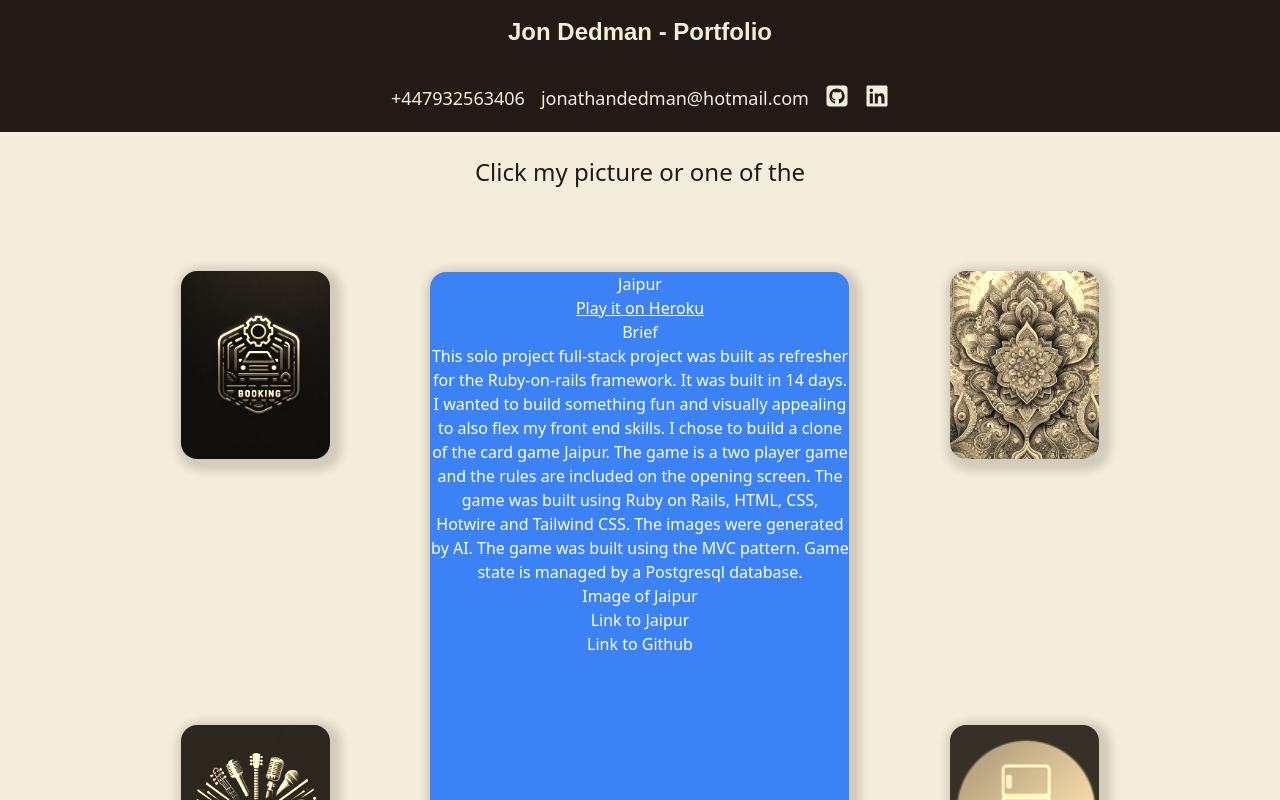
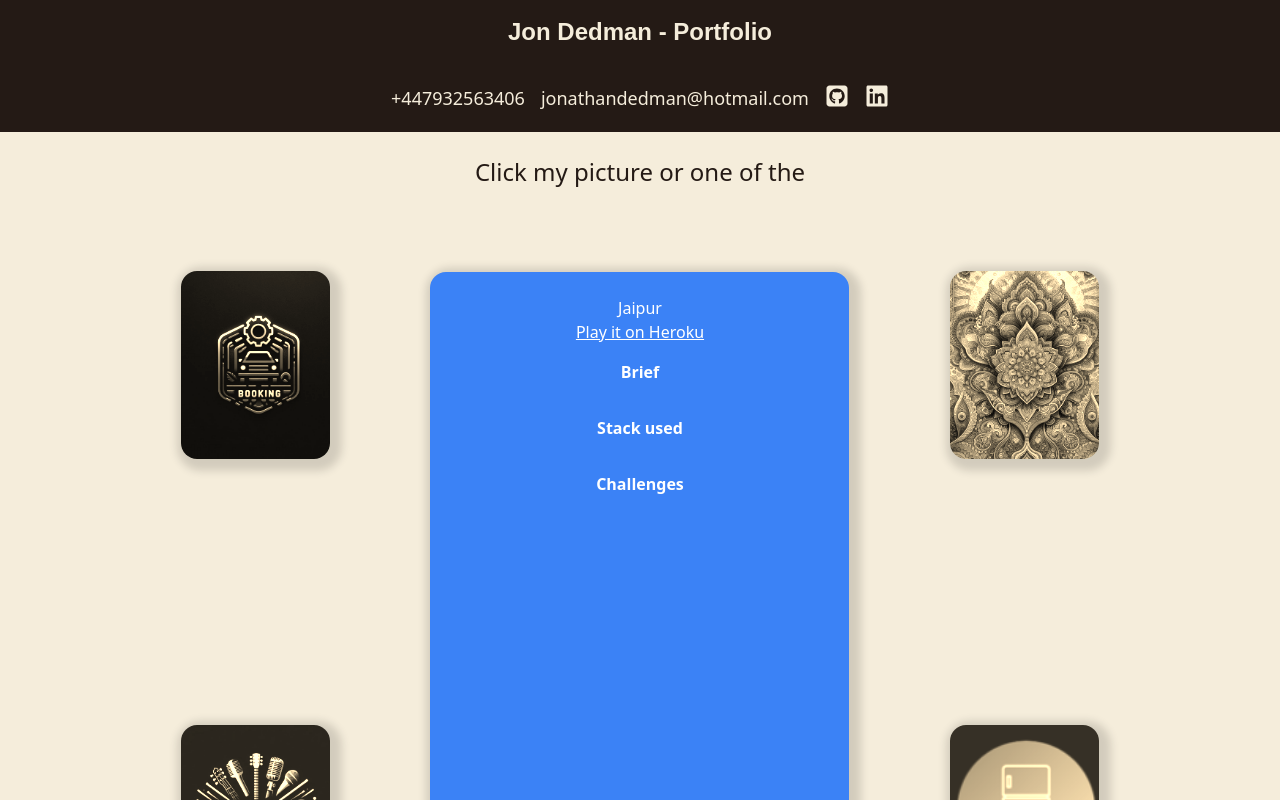
Before and after one commit to jondedman/portfolio, a React (Vite) app: page / in a window 1280 px wide. Both pictures are taken after a click on the element 1024 px from the left and 364 px from the top of the page. Shown: the top 800 px of the page. Built offline with nearby package versions, Linux system fonts and the light colour scheme; no server answers.

Commit message:
add basic details to Jaipur

```diff
--- a/src/CV/Jaipur.jsx
+++ b/src/CV/Jaipur.jsx
@@ -1,6 +1,17 @@
+import ToggleSection from "../ToggleSection";
+
 function Jaipur() {
+	const handleClick = (event) => {
+		event.stopPropagation();
+		console.log("clicked in jaipur");
+		// Add any additional click handling code here
+	};
 	return (
-		<div>
+		<div
+			className="overflow-y-auto h-full w-full p-6"
+			onClick={handleClick}
+			onMouseDown={handleClick}
+		>
 			<h1>Jaipur</h1>
 
 			<h2>
@@ -13,20 +24,72 @@ function Jaipur() {
 					Play it on Heroku
 				</a>
 			</h2>
-			<h2>Brief</h2>
-			<p>
-				This solo project full-stack project was built as refresher for the
-				Ruby-on-rails framework. It was built in 14 days. I wanted to build
-				something fun and visually appealing to also flex my front end skills. I
-				chose to build a clone of the card game Jaipur. The game is a two player
-				game and the rules are included on the opening screen. The game was
-				built using Ruby on Rails, HTML, CSS, Hotwire and Tailwind CSS. The
-				images were generated by AI. The game was built using the MVC pattern.
-				Game state is managed by a Postgresql database.
-			</p>
-			<p>Image of Jaipur</p>
-			<p>Link to Jaipur</p>
-			<p>Link to Github</p>
+
+			<ToggleSection section="Brief">
+				{(openSection) => (
+					<>
+						<h2 className="font-bold my-2">Brief</h2>
+						{openSection === "Brief" && (
+							<p>
+								This solo project full-stack project was built as refresher for
+								the Ruby-on-rails framework. It was built in 14 days. I wanted
+								to build something fun and visually appealing to also flex my
+								front end skills. I chose to build a clone of the card game
+								Jaipur. The game is a two player game and the rules are included
+								on the opening screen. The game was built using Ruby on Rails,
+								HTML, CSS, Hotwire and Tailwind CSS. The images were generated
+								by AI. The game was built using the MVC pattern. Game state is
+								managed by a Postgresql database.
+							</p>
+						)}
+					</>
+				)}
+			</ToggleSection>
+
+			<ToggleSection section="Stack used">
+				{(openSection) => (
+					<>
+						<h2 className="font-bold my-2">Stack used</h2>
+						{openSection === "Stack used" && (
+							<ul>
+								<li>Ruby on Rails</li>
+								<li>HTML</li>
+								<li>CSS</li>
+								<li>Hotwire</li>
+								<li>Tailwind CSS</li>
+								<li>Postgresql</li>
+								<li>Dall-e</li>
+							</ul>
+						)}
+					</>
+				)}
+			</ToggleSection>
+
+			<ToggleSection section="Challenges">
+				{(openSection) => (
+					<>
+						<h2 className="font-bold my-2">Challenges</h2>
+						{openSection === "Challenges" && (
+							<p>
+								In order to scope out the problem and understand the logic of
+								the game, it went through three iterations. The first iteration
+								was a CLI game. The second iteration was a web game built using
+								HTML, CSS and JavaScript using simple emojis. Then I built the
+								final version using Ruby on Rails, HTML, CSS, Hotwire and
+								Tailwind CSS. The art was provided by Dall-e. The biggest
+								challenge was to build the game state which i decided to handle
+								with a postgreSQL database. I had to use Hotwire and stimulus to
+								manage the game state and to update the game board. Following on
+								from the game logic, the next challenge was to make the game
+								fully responsive. The next steps are to use websockets and
+								action cable to enable two players to play the game in real time
+								on separate devices. Then i plan to improve the card exchage
+								logic to use a drag and drop feature.
+							</p>
+						)}
+					</>
+				)}
+			</ToggleSection>
 		</div>
 	);
 }
```
